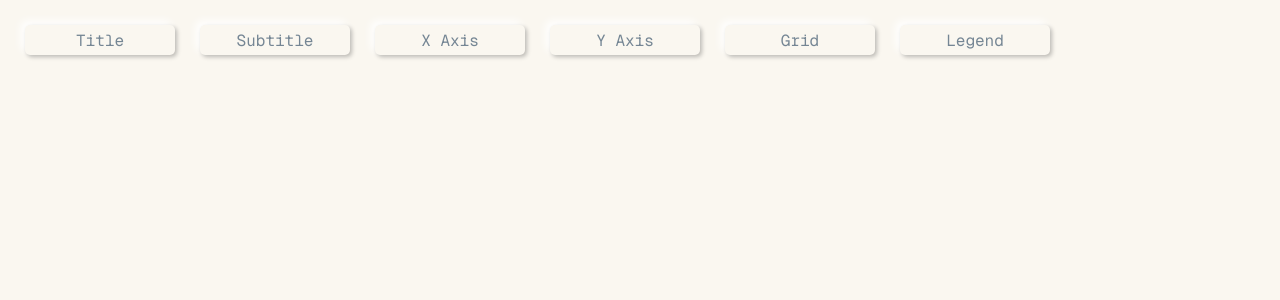
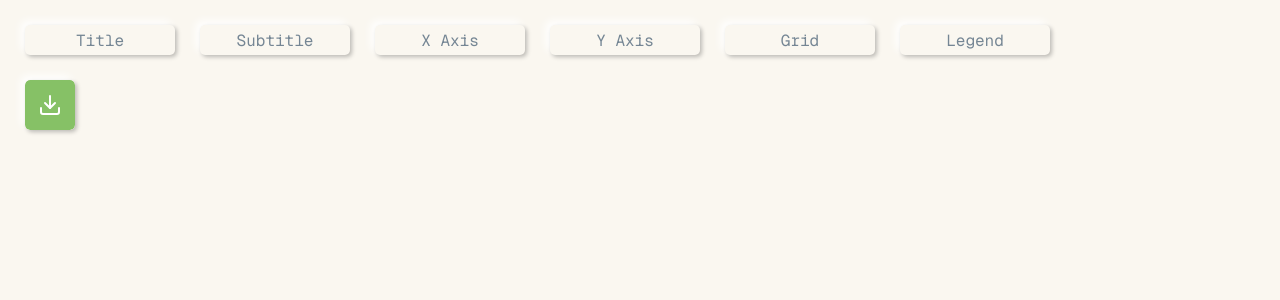
Before and after one commit to ShiroOYuki/image_nest, a Next.js app: page /chart in a window 1280 px wide. Shown: the top 300 px of the page. Built offline with nearby package versions, Linux system fonts and the light colour scheme.

Commit message:
add expended button

```diff
--- a/src/app/chart/page.module.css
+++ b/src/app/chart/page.module.css
@@ -1,8 +1,11 @@
 .container {
+    display: flex;
+    flex-direction: column;
     width: 100%;
     height: 100vh;
     background-color: var(--font-color-default);
     padding: 25px;
+    gap: 25px;
 }
 
 .row {
--- a/src/app/chart/page.tsx
+++ b/src/app/chart/page.tsx
@@ -4,6 +4,7 @@ import { useEffect, useState } from "react"
 import SpinningLoader from "../components/LoadingAnimations/SpinningLoader/SpinningLoader";
 import PressToggleButton from "../components/Buttons/PressToggleButton/PressToggleButton";
 import styles from "./page.module.css";
+import SideExpendedButton from "../components/Buttons/SideExpendedButton/SideExpendedButton";
 
 export default function ChartPage() {
     const [loading, setLoading] = useState(true);
@@ -97,6 +98,16 @@ export default function ChartPage() {
                 {toggleGridBtn}
                 {toggleLegendBtn}
             </div>
+            <SideExpendedButton
+                text={["A", "B", "C"]}
+                onClick={[
+                    () => {console.log("A")},
+                    () => {console.log("B")},
+                    () => {console.log("C")}
+                ]}
+                icon="/imgs/icons/download.svg"
+                iconColor="white"
+            />
         </div>
     );
 }
--- /dev/null
+++ b/src/app/components/Buttons/SideExpendedButton/SideExpendedButton.module.css
@@ -0,0 +1,65 @@
+.container {
+    display: flex;
+    overflow: hidden;
+    flex-wrap: nowrap;
+
+    max-width: 50px;
+    width: min-content;
+    height: 50px;
+
+    transition: max-width 0.3s;
+    background-color: var(--font-color-default);
+    border-radius: 5px;
+    box-shadow:
+        2px 2px 4px var(--shadow-black),
+        -4px -4px 8px #fff;
+}
+
+.container:hover {
+    max-width: 400px;
+}
+
+.icon {
+    min-width: 50px;
+    min-height: 50px;
+    background-color: var(--color-green);
+    border-radius: 5px;
+    position: relative;
+}
+
+.icon > div {
+    display: flex;
+    align-items: center;
+    justify-content: center;
+    position: absolute;
+
+    width: 100%;
+    height: 100%;
+}
+
+.items {
+    display: flex;
+    flex-wrap: nowrap;
+    background-color: var(--font-color-default);
+}
+
+.item {
+    align-content: center;
+    text-align: center;
+    width: 75px;
+    height: 50px;
+    background-color: var(--font-color-default);
+    border-radius: 5px;
+}
+
+.item:hover {
+    background-color: var(--color-green);
+}
+
+.item:active {
+    background-color: var(--color-light-green);
+}
+
+.text {
+    color: var(--color-dark);
+}
--- /dev/null
+++ b/src/app/components/Buttons/SideExpendedButton/SideExpendedButton.tsx
@@ -0,0 +1,48 @@
+'use client'
+
+import { ReactSVG } from "react-svg";
+import styles from "./SideExpendedButton.module.css";
+
+interface SideExpendedButtonProps {
+    icon: string;
+    text: string[];
+    onClick: React.MouseEventHandler<HTMLDivElement>[];
+    className?: string;
+    iconColor?: string;
+}
+
+export default function SideExpendedButton({
+    icon,
+    text,
+    onClick,
+    className="",
+    iconColor="black"
+}: SideExpendedButtonProps) {
+    // assert(text.length === onClick.length);
+
+    const items = [];
+    for (let i=0; i<text.length; i++) {
+        items.push(
+            <div className={styles.item} onClick={onClick[i]} key={`item-${i}`}>
+                <p className={styles.text}>{text[i]}</p>
+            </div>
+        )
+    }
+
+    return (
+        <div className={`${styles.container} ${className}`}>
+            <div className={styles.head}>
+                <ReactSVG
+                    src={icon}
+                    className={styles.icon}
+                    beforeInjection={(svg) => {
+                        svg.setAttribute("stroke", iconColor);
+                    }}
+                />
+            </div>
+            <div className={styles.items}>
+                {items}
+            </div>
+        </div>
+    );
+}
--- a/src/app/shared/styles/variables.css
+++ b/src/app/shared/styles/variables.css
@@ -37,6 +37,7 @@
     /* colors */
     --color-red: #d0104c;
     --color-blue: #7AB2D3;
+    --color-light-green: #a0de7f;
     --color-green: #86C166;
     --color-dark-green: #24936E;
     --color-yellow: #F7C242;
```
Also changed, not shown: public/imgs/icons/download.svg (added).
